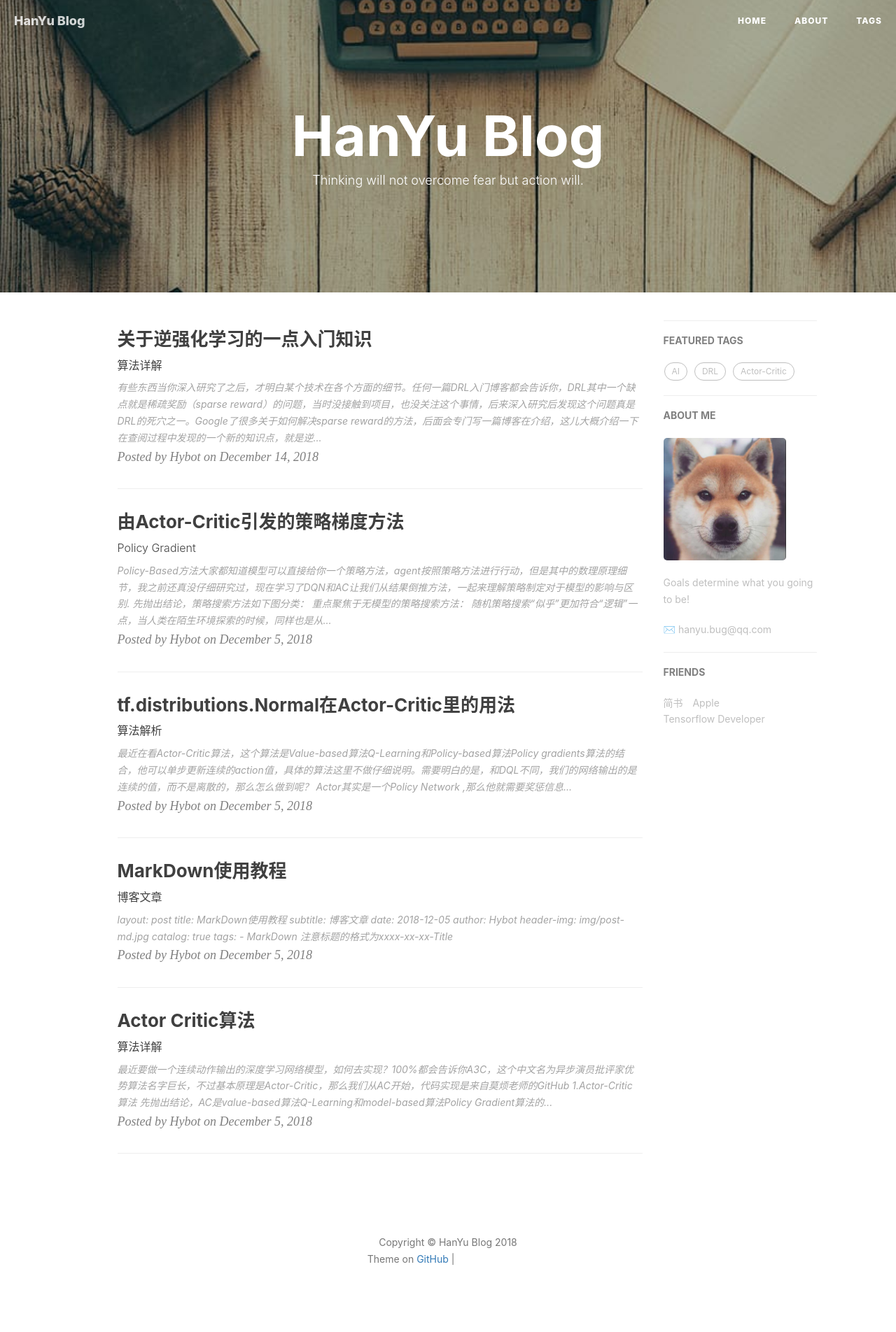
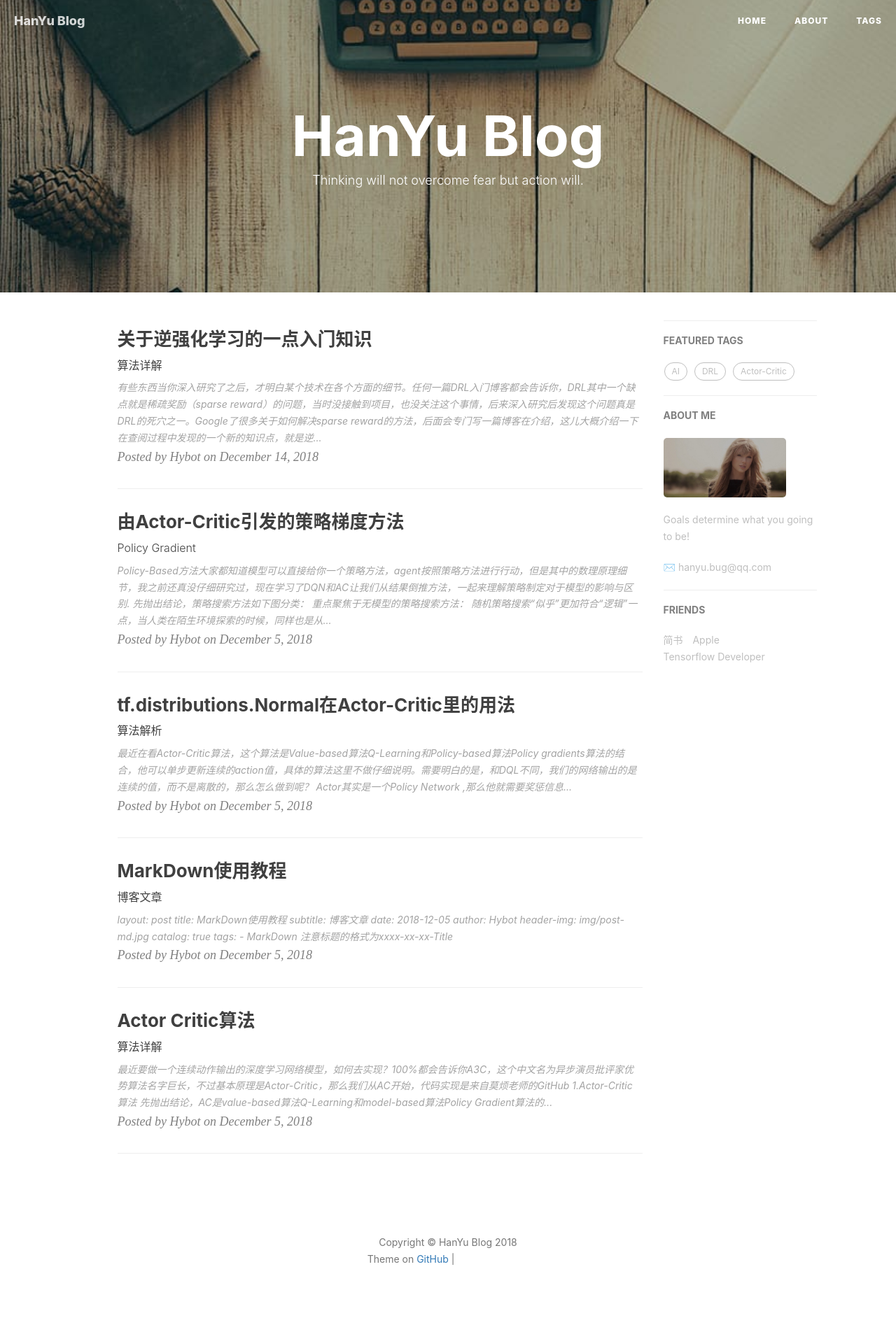
Before and after one commit to yuniler/yuniler.github.io, a Jekyll site: the page built from index.html, in a window 1280 px wide. Shown: the whole page at 70% size. Built offline with Jekyll 4.4.1, drawn with Linux system fonts in a browser that asks for light colours; nearby versions of some CDN libraries; the list of posts is cut into pages by our own code; comment, search, counter and statistics services are not loaded; grey boxes are pictures that could not be loaded.

Commit message:
Update _config.yml

```diff
--- a/_config.yml
+++ b/_config.yml
@@ -12,7 +12,7 @@ github_repo: "https://github.com/hybug?tab=repositories" # you code repository
 # Sidebar settings
 sidebar: true                           # whether or not using Sidebar.
 sidebar-about-description: "Goals determine what you going to be!"
-sidebar-avatar: img/user_icon.JPG      # use absolute URL, seeing it's used in both `/` and `/about/`
+sidebar-avatar: img/post-bg-swift2.JPG      # use absolute URL, seeing it's used in both `/` and `/about/`
 
 
 
```
